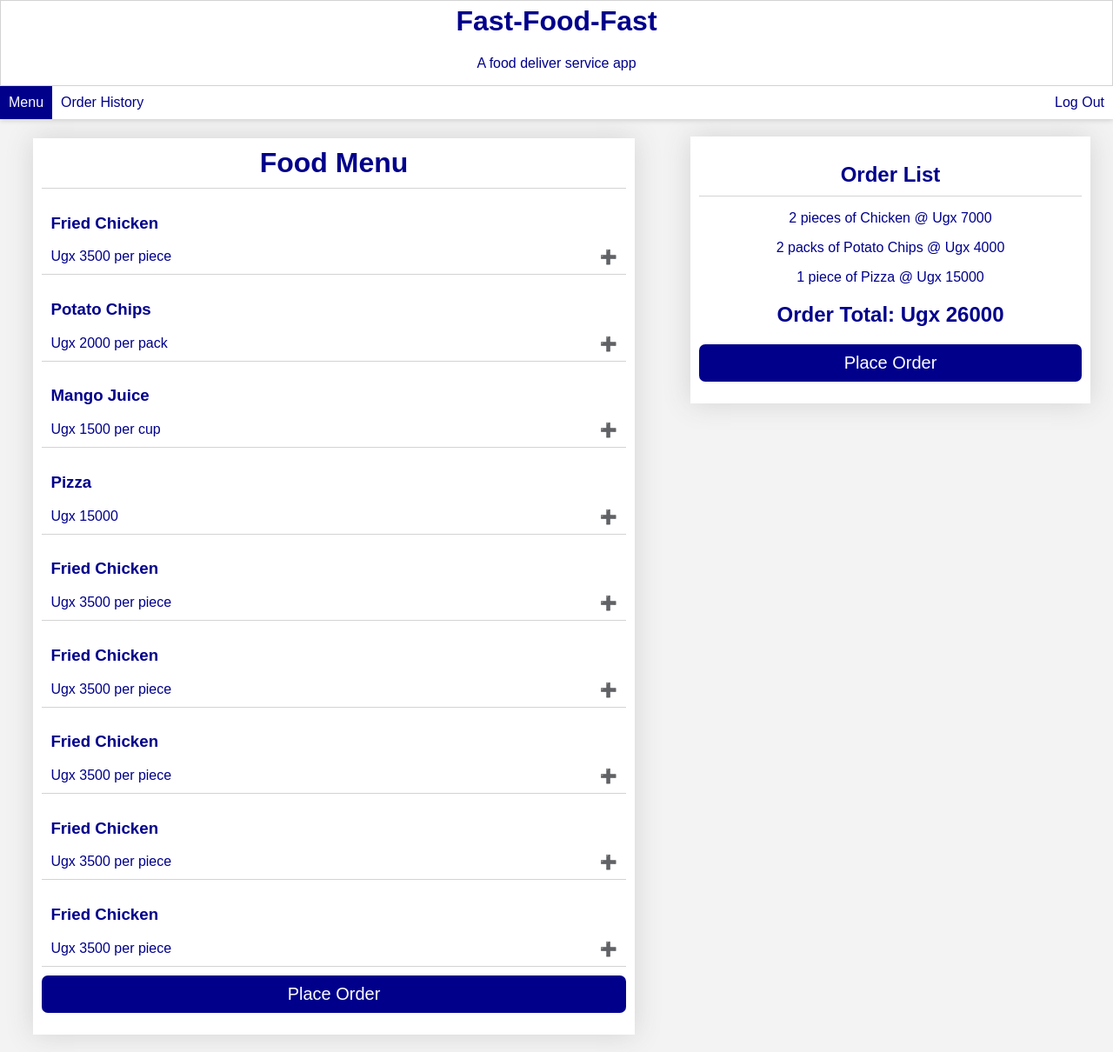
After one commit to ongebo/fast-food-fast, a PHP site: page /food-order.html in a window 1280 px wide. The commit adds this page. Shown: the whole page at 87% size. Run offline with PHP 8.4, Linux system fonts and the light colour scheme.

Commit message:
[#160235847] Add UI template files for food order page

```diff
--- /dev/null
+++ b/UI/css/content-styles.css
@@ -0,0 +1,23 @@
+.column {
+  float: left;
+}
+
+.main {
+  width: 60%;
+}
+
+.side {
+  width: 40%;
+}
+
+.order-list {
+  max-width: 90%;
+  margin: auto;
+  background: white;
+  box-shadow: 0 0 30px lightgrey;
+  padding: 0 10px 5px 10px;
+  margin-top: 20px;
+  height: 100%;
+  overflow: auto;
+  text-align: center;
+}
--- /dev/null
+++ b/UI/css/food-order.css
@@ -0,0 +1,88 @@
+.clearfix {
+  height: 100%;
+  overflow: auto;
+}
+
+.clearfix::after {
+  content: '';
+  clear: both;
+  display: table;
+}
+
+.food-menu {
+  width: 90%;
+  margin: auto;
+  margin-top: 20px;
+  box-shadow: 0 0 30px lightgrey;
+  background: white;
+  margin-bottom: 20px;
+  padding: 0 10px 5px 10px;
+}
+
+.menu-item {
+  text-align: left;
+  cursor: pointer;
+  border-bottom: 1px solid lightgrey;
+  padding: 10px;
+  transition: 0.4s;
+  width: 100%;
+  display: inline-block;
+}
+
+.menu-item::after {
+  content: '\02795';
+  color: darkblue;
+  font-weight: bold;
+  float: right;
+  margin-left: 5px;
+}
+
+.menu-item:hover, .selected {
+  background: #f3f3f3;
+}
+
+.selected::after {
+  content: '\2796';
+}
+
+.menu-item-details {
+  overflow: hidden;
+  display: none;
+  padding: 10px;
+  border-bottom: 1px solid lightgrey;
+  background: #f3f3f3;
+}
+
+.quantity, .menu-item-details > button {
+  margin: auto;
+  display: block;
+  width: 50%;
+}
+
+.menu-item-details > button {
+  margin-top: 5px;
+  color: white;
+  background: darkblue;
+  padding: 6px;
+  border: none;
+  border-radius: 5px;
+  cursor: pointer;
+}
+
+.menu-item-details > button:hover, .order:hover {
+  background: blue;
+}
+
+.order {
+  padding: 10px;
+  background: darkblue;
+  font-size: 1.25em;
+  border-radius: 7px;
+  border: none;
+  color: white;
+  display: block;
+  margin: 10px 0;
+  margin-bottom: 20px;
+  width: 100%;
+  cursor: pointer;
+}
--- a/UI/css/forms.css
+++ b/UI/css/forms.css
@@ -59,10 +59,14 @@ input:focus {
   box-shadow: 0 0 8px lightblue;
 }
 
-input[type=submit] {
+input[type=submit], .add-to-list {
   color: white;
   font-size: 1.25em;
   background: darkblue;
   border: none;
   cursor: pointer;
 }
+
+input[type=submit]:hover {
+  background: blue;
+}
--- a/UI/css/styles.css
+++ b/UI/css/styles.css
@@ -15,3 +15,53 @@ body {
   box-shadow: 0 0 30px lightgrey;
   border: 1px solid lightgrey;
 }
+
+.header > h1 {
+  padding: 5px 0 0;
+  margin-top: 0;
+}
+
+.header . p {
+  padding: 0 0 5px;
+}
+
+.nav-menu {
+  list-style-type: none;
+  margin: 0;
+  padding: 0;
+  background: white;
+  position: sticky;
+  top: 0;
+  overflow: hidden;
+  box-shadow: 0 2px 5px lightgrey;
+  clear: both;
+}
+
+li > a {
+  display: block;
+  text-decoration: none;
+  float: left;
+  padding: 10px;
+  color: darkblue;
+}
+
+li > a:hover {
+  color: white;
+  background: blue;
+}
+
+.right {
+  float: right;
+}
+
+a.active {
+  background: darkblue;
+  color: white;
+}
+
+.title {
+  text-align: center;
+  padding: 10px;
+  margin-bottom: 0;
+  border-bottom: 1px solid lightgrey;
+}
--- /dev/null
+++ b/UI/food-order.html
@@ -0,0 +1,142 @@
+<!DOCTYPE html>
+<html lang="en">
+<head>
+  <meta charset="UTF-8">
+  <meta name="viewport" content="width=device-width, initial-scale=1.0">
+  <meta http-equiv="X-UA-Compatible" content="ie=edge">
+  <link rel="stylesheet" type="text/css" href="css/styles.css">
+  <link rel="stylesheet" type="text/css" href="css/food-order.css">
+  <link rel="stylesheet" href="css/forms.css">
+  <link rel="stylesheet" href="css/content-styles.css">
+  <title>Order Food</title>
+</head>
+<body>
+  <div class="header">
+    <h1>Fast-Food-Fast</h1>
+    <p>A food deliver service app</p>
+  </div>
+  <ul class="nav-menu">
+    <li><a href="food-order.html" class="active">Menu</a></li>
+    <li><a href="#">Order History</a></li>
+    <li><a href="#" class="right">Log Out</a></li>
+  </ul>
+  <div class="clearfix">
+    <div class="column main">
+        <div class="food-menu">
+          <h1 class="title">Food Menu</h1>
+          <div class="menu-item">
+            <h3>Fried Chicken</h3>
+            Ugx 3500 per piece
+          </div>
+          <div class="menu-item-details">
+            <span class="quantity">
+              Quantity: <input type="number" name="" id="" placeholder="Enter number of pieces">
+            </span>
+            <button>Add to List</button>
+          </div>
+
+          <div class="menu-item">
+            <h3>Potato Chips</h3>
+            Ugx 2000 per pack
+          </div>
+          <div class="menu-item-details">
+            <span class="quantity">
+              Quantity: <input type="number" name="" id="" placeholder="Enter number of packs">
+            </span>
+            <button>Add to List</button>
+          </div>
+
+          <div class="menu-item">
+            <h3>Mango Juice</h3>
+            Ugx 1500 per cup
+          </div>
+          <div class="menu-item-details">
+            <span class="quantity">
+              Quantity: <input type="number" name="" id="" placeholder="Enter number of cups">
+            </span>
+            <button>Add to List</button>
+          </div>
+
+          <div class="menu-item">
+            <h3>Pizza</h3>
+            Ugx 15000
+          </div>
+          <div class="menu-item-details">
+            <span class="quantity">
+              Quantity: <input type="number" name="" id="" placeholder="Enter number of pieces">
+            </span>
+            <button>Add to List</button>
+          </div>
+
+          <div class="menu-item">
+            <h3>Fried Chicken</h3>
+            Ugx 3500 per piece
+          </div>
+          <div class="menu-item-details">
+            <span class="quantity">
+              Quantity: <input type="number" name="" id="" placeholder="Enter number of pieces">
+            </span>
+            <button>Add to List</button>
+          </div>
+
+          <div class="menu-item">
+            <h3>Fried Chicken</h3>
+            Ugx 3500 per piece
+          </div>
+          <div class="menu-item-details">
+            <span class="quantity">
+              Quantity: <input type="number" name="" id="" placeholder="Enter number of pieces">
+            </span>
+            <button>Add to List</button>
+          </div>
+
+          <div class="menu-item">
+            <h3>Fried Chicken</h3>
+            Ugx 3500 per piece
+          </div>
+          <div class="menu-item-details">
+            <span class="quantity">
+              Quantity: <input type="number" name="" id="" placeholder="Enter number of pieces">
+            </span>
+            <button>Add to List</button>
+          </div>
+
+          <div class="menu-item">
+            <h3>Fried Chicken</h3>
+            Ugx 3500 per piece
+          </div>
+          <div class="menu-item-details">
+            <span class="quantity">
+              Quantity: <input type="number" name="" id="" placeholder="Enter number of pieces">
+            </span>
+            <button>Add to List</button>
+          </div>
+
+          <div class="menu-item">
+            <h3>Fried Chicken</h3>
+            Ugx 3500 per piece
+          </div>
+          <div class="menu-item-details">
+            <span class="quantity">
+              Quantity: <input type="number" name="" id="" placeholder="Enter number of pieces">
+            </span>
+            <button>Add to List</button>
+          </div>
+
+          <button class="order">Place Order</button>
+        </div>
+    </div>
+    <div class="column side">
+      <div class="order-list">
+        <h2 class="title">Order List</h2>
+        <p class="order-list-item">2 pieces of Chicken @ Ugx 7000</p>
+        <p class="order-list-item">2 packs of Potato Chips @ Ugx 4000</p>
+        <p class="order-list-item">1 piece of Pizza @ Ugx 15000</p>
+        <h2 class="order-total">Order Total: Ugx 26000</h2>
+        <button class="order">Place Order</button>
+      </div>
+    </div>
+  </div>
+  <script src="js/food-order.js"></script>
+</body>
+</html>
--- /dev/null
+++ b/UI/js/food-order.js
@@ -0,0 +1,14 @@
+var acc = document.getElementsByClassName("menu-item");
+var i;
+
+for (i = 0; i < acc.length; i++) {
+  acc[i].addEventListener("click", function() {
+    this.classList.toggle("selected");
+    var panel = this.nextElementSibling;
+    if (panel.style.display === "block"){
+      panel.style.display = "none";
+    } else {
+      panel.style.display = "block";
+    }
+  });
+}
```
